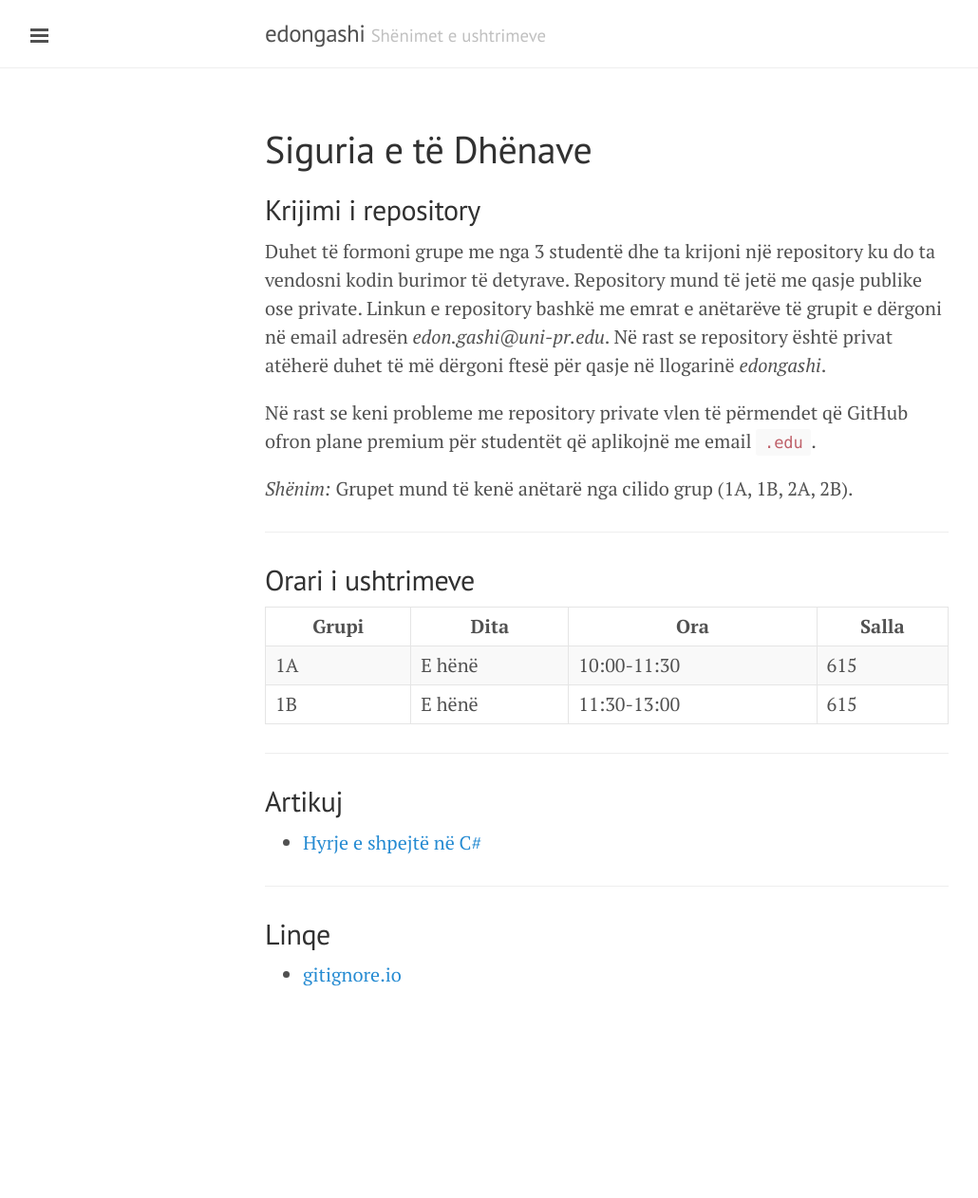
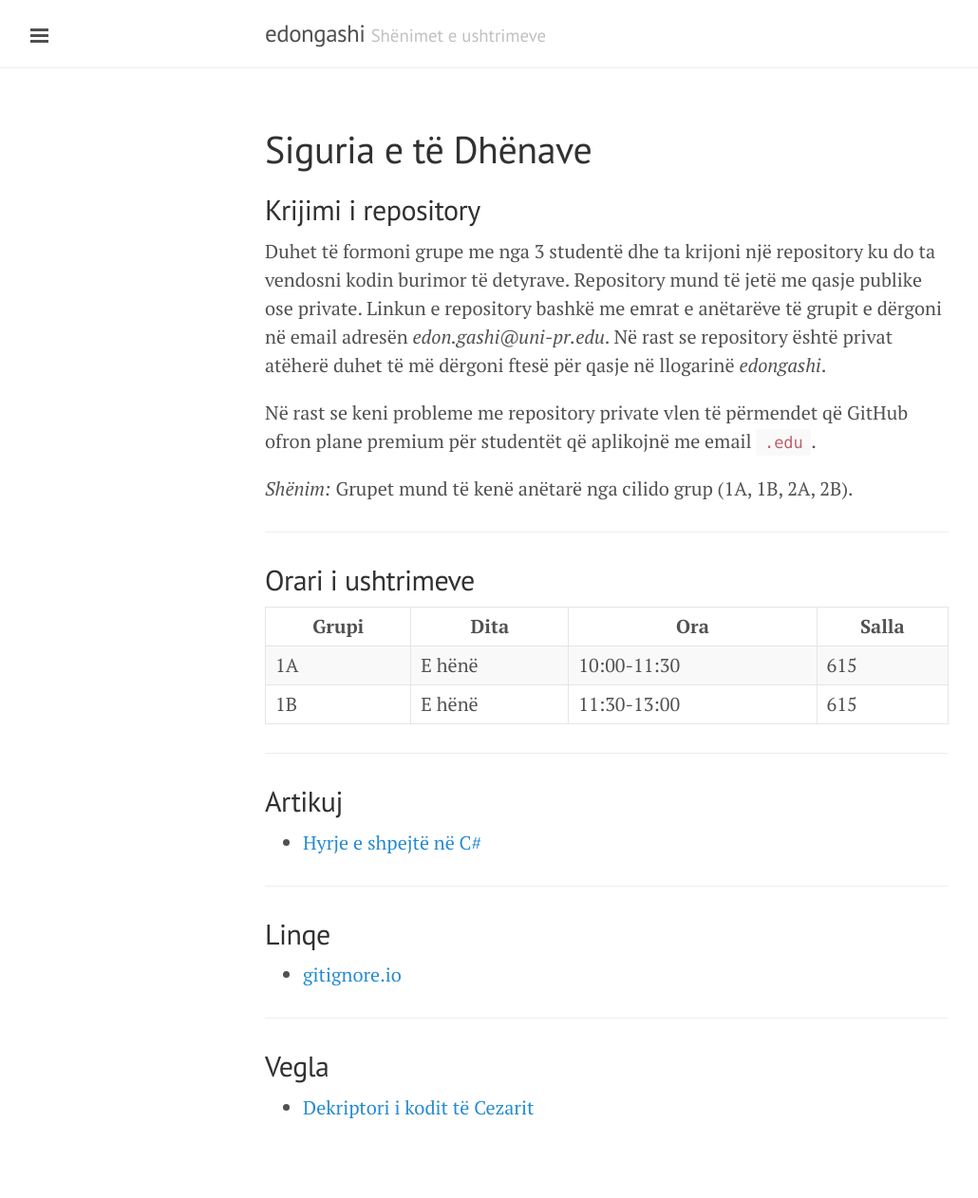
Before and after one commit to edongashi/edongashi.github.io, a Jekyll site: the page built from lendet/siguria-dhenave/index.md, in a window 1280 px wide. Shown: the whole page at 95% size, without its empty margins (1-1031 px from the left). Built offline with Jekyll 4.4.1, drawn with Linux system fonts in a browser that asks for light colours; our own code applies the rules of GitHub Pages for plain Markdown files; before the commit the page ends 1122 px from its top, so only the background shows below that.

Commit message:
app link

```diff
--- a/lendet/siguria-dhenave/index.md
+++ b/lendet/siguria-dhenave/index.md
@@ -35,3 +35,9 @@ Në rast se keni probleme me repository private vlen të përmendet që GitHub o
 ## Linqe
 
 - [gitignore.io](https://gitignore.io/)
+
+---
+
+## Vegla
+
+- [Dekriptori i kodit të Cezarit](/app?id=yk4brq4nykn4hlocxxbixqudyobf5q5wazwmhggcwdbyqa6dxbvcobt5azxtoni)
```
